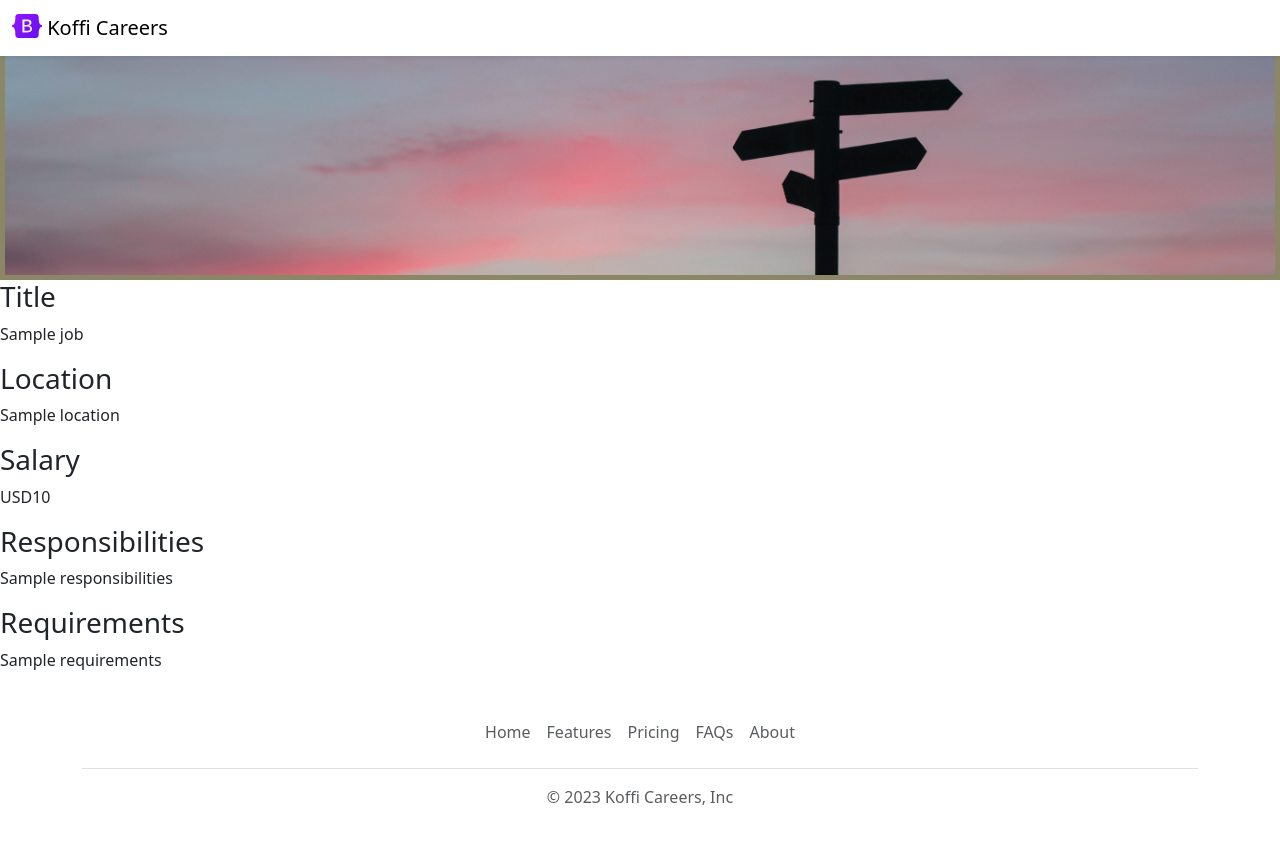
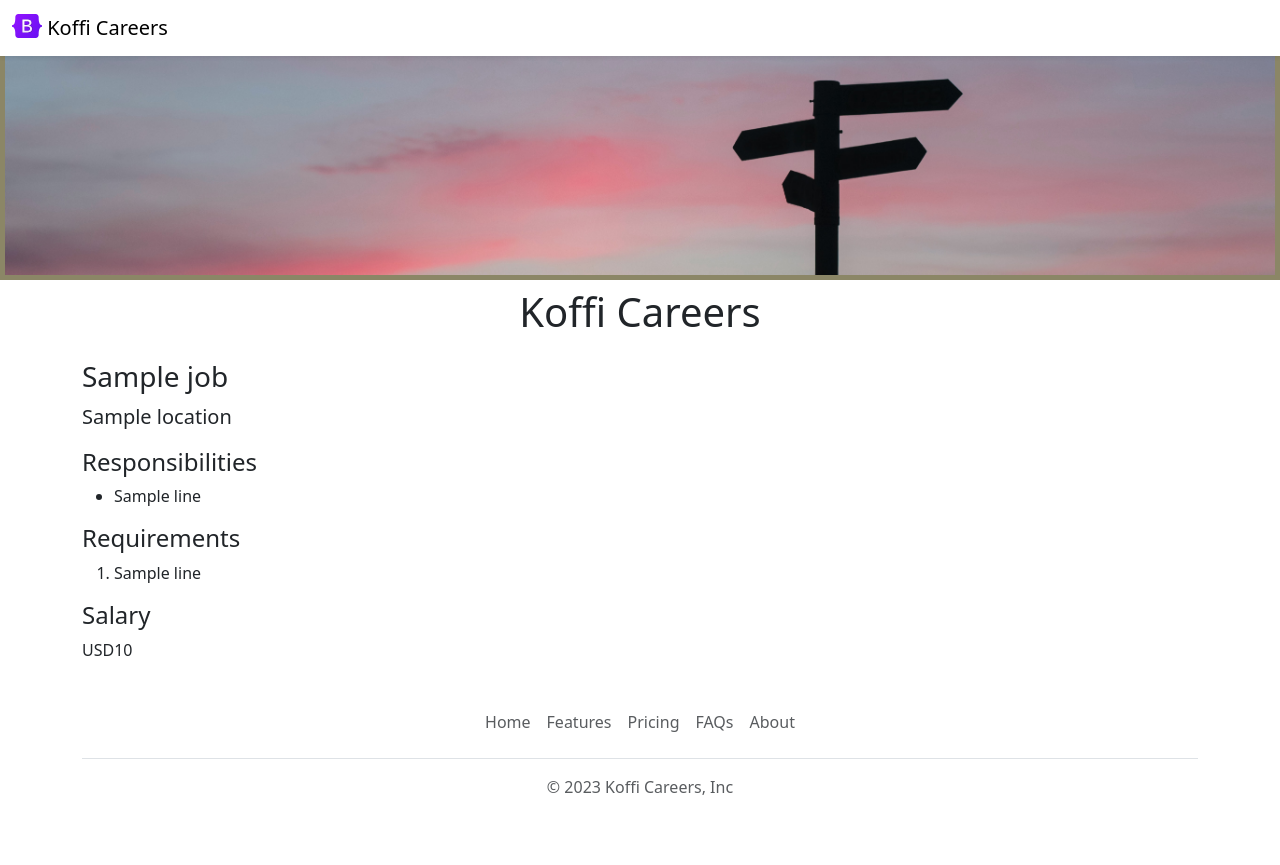
Before and after one commit to antoinebaba/koffi-careerwebsite, a Flask app: template templates/jobpage.html in a window 1280 px wide. Run offline with Flask 2, Linux system fonts and the light colour scheme; the template is opened without the code that fills it: most values are stand-ins (such as "Sample title", 1, 10 or a date in 2020).

Commit message:
Added Ol & ul to job page

```diff
--- a/templates/jobpage.html
+++ b/templates/jobpage.html
@@ -9,18 +9,30 @@
         {% include 'navbar.html'%}
         {% include 'banner.html'%}
 
+ <div class="container">
+    <h1 class="text-center mt-2 mb-4">Koffi Careers</h1>
         {%for job in job%}
-        <h3>Title</h3>
-        <p>{{job.title}}</p>
-        <h3>Location</h3>
-        <p>{{job.location}}</p>
-        <h3>Salary</h3>
+        <h3>{{job.title}}</h3>
+        <p class="lead">{{job.location}}</p>
+        <h4>Responsibilities</h4>
+        <ul>
+            {%for line in job.responsibilities.split("\n")%}
+            <li>{{line}}</li>
+            {% endfor %}
+        </ul>
+
+        <h4>Requirements</h4>
+        <ol>
+            {%for line in job.requirements.split("\n")%}
+            <li>{{line}}</li>
+            {% endfor %}
+        </ol>
+
+        <h4>Salary</h4>
         <p>{{job.currency}}{{job.salary}}</p>
-        <h3>Responsibilities</h3>
-        <p>{{job.responsibilities}}</p>
-        <h3>Requirements</h3>
-        <p>{{job.requirements}}</p>
         {%endfor%}
+    </div>
+
 
         {% include 'footer.html' %}
     </body>
```
Also changed, not shown: static/Koffi.jpg (added), templates/bootstrap.html (line endings or trailing spaces), templates/jobitem.html (line endings or trailing spaces).
